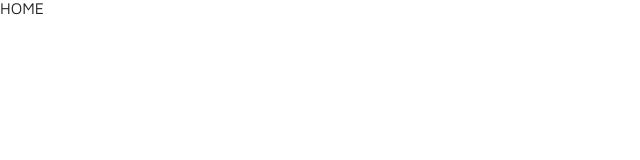
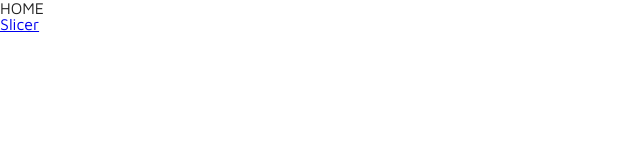
Before and after one commit to kanziw/tools, a React (Create React App) app in the folder web/: page / in a window 1280 px wide. Shown: the top 160 px of the page, without its empty margins (0-640 px from the left). Built offline with nearby package versions, Linux system fonts and the light colour scheme.

Commit message:
Add Slicer routes

```diff
--- a/web/src/App.js
+++ b/web/src/App.js
@@ -1,10 +1,11 @@
 import React from 'react'
 import { BrowserRouter, Route } from 'react-router-dom'
-import Home from 'Routes/Home'
+import { Home, Slicer } from 'Routes'
 
 const App = () => (
   <BrowserRouter>
     <Route exact path="/" component={Home} />
+    <Route exact path="/slicer" component={Slicer} />
   </BrowserRouter>
 )
 
--- a/web/src/Routes/Home/HomePresenter.js
+++ b/web/src/Routes/Home/HomePresenter.js
@@ -1,5 +1,13 @@
 import React from 'react'
+import { Link } from 'react-router-dom'
 
-const HomePresenter = () => <h1>HOME</h1>
+const HomePresenter = () => (
+  <>
+    <h1>HOME</h1>
+    <ul>
+      <li><Link to="/slicer">Slicer</Link></li>
+    </ul>
+  </>
+)
 
 export default HomePresenter
--- /dev/null
+++ b/web/src/Routes/Slicer/SlicerContainer.js
@@ -0,0 +1,6 @@
+import React from 'react'
+import SlicerPresenter from './SlicerPresenter'
+
+const SlicerContainer = () => <SlicerPresenter />
+
+export default SlicerContainer
--- /dev/null
+++ b/web/src/Routes/Slicer/SlicerPresenter.js
@@ -0,0 +1,5 @@
+import React from 'react'
+
+const SlicerPresenter = () => <h1>Slicer</h1>
+
+export default SlicerPresenter
--- /dev/null
+++ b/web/src/Routes/Slicer/index.js
@@ -0,0 +1,3 @@
+import SlicerContainer from './SlicerContainer'
+
+export default SlicerContainer
--- /dev/null
+++ b/web/src/Routes/index.js
@@ -0,0 +1,2 @@
+export { default as Home } from './Home'
+export { default as Slicer } from './Slicer'
```
